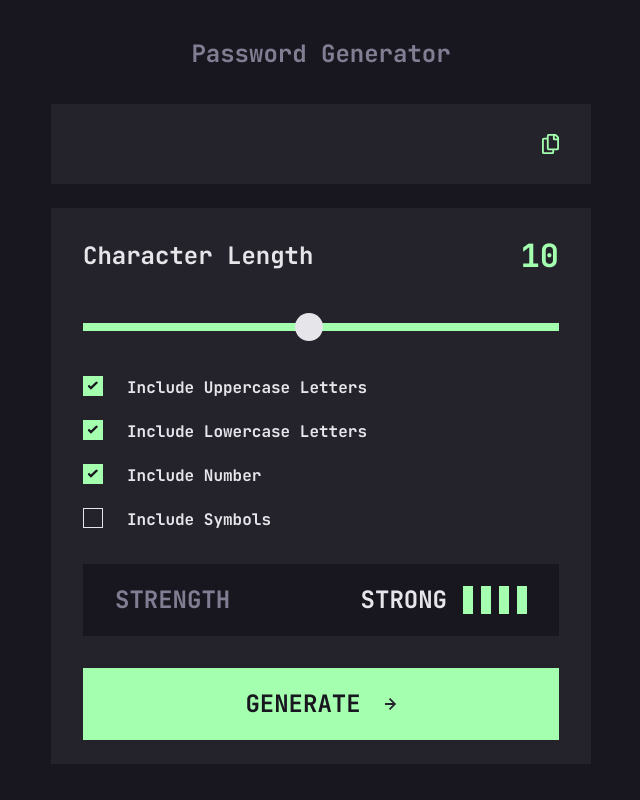
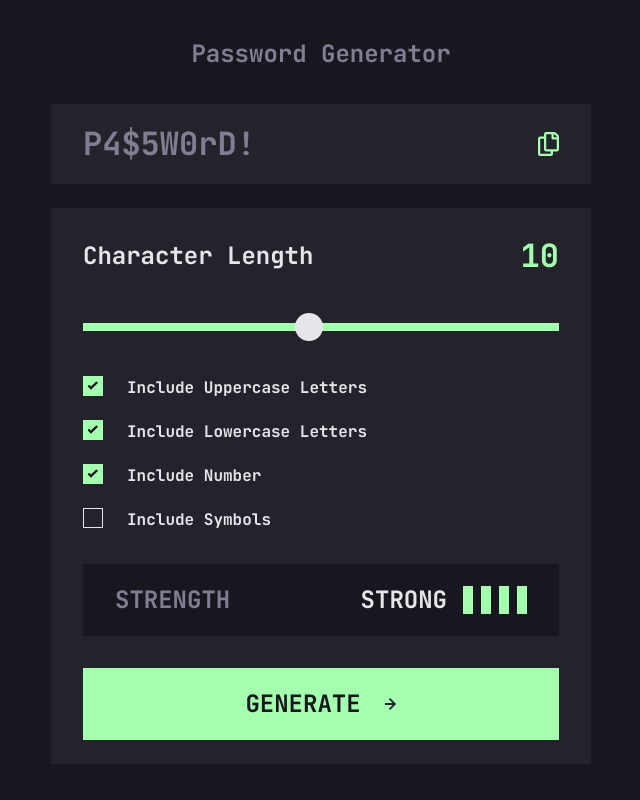
Before and after one commit to lukacsja/password-generator-app, a Next.js app: page / in a window 1280 px wide. Shown: the whole page, without its empty margins (319-959 px from the left). Built offline with nearby package versions, Linux system fonts and the light colour scheme.

Commit message:
.svg icons moved to their own component for styling purpose

```diff
--- /dev/null
+++ b/components/icons/arrow-right-icon.tsx
@@ -0,0 +1,19 @@
+import React from 'react';
+
+interface ArrowRightProps {
+  color: string;
+}
+
+const ArrowRight: React.FC<ArrowRightProps> = ({ color }) => {
+  return (
+    <svg width='12' height='12' xmlns='http://www.w3.org/2000/svg'>
+      <path
+        fill={color}
+        d='m5.106 12 6-6-6-6-1.265 1.265 3.841 3.84H.001v1.79h7.681l-3.841 3.84z'
+        className='group-hover:fill-green-theme'
+      />
+    </svg>
+  );
+};
+
+export default ArrowRight;
--- /dev/null
+++ b/components/icons/copy-icon.tsx
@@ -0,0 +1,19 @@
+import React from 'react';
+
+interface CopyIconProps {
+  color: string;
+}
+
+const CopyIcon: React.FC<CopyIconProps> = ({ color }) => {
+  return (
+    <svg width='21' height='24' xmlns='http://www.w3.org/2000/svg'>
+      <path
+        d='M20.341 3.091 17.909.659A2.25 2.25 0 0 0 16.319 0H8.25A2.25 2.25 0 0 0 6 2.25V4.5H2.25A2.25 2.25 0 0 0 0 6.75v15A2.25 2.25 0 0 0 2.25 24h10.5A2.25 2.25 0 0 0 15 21.75V19.5h3.75A2.25 2.25 0 0 0 21 17.25V4.682a2.25 2.25 0 0 0-.659-1.591ZM12.469 21.75H2.53a.281.281 0 0 1-.281-.281V7.03a.281.281 0 0 1 .281-.281H6v10.5a2.25 2.25 0 0 0 2.25 2.25h4.5v1.969a.282.282 0 0 1-.281.281Zm6-4.5H8.53a.281.281 0 0 1-.281-.281V2.53a.281.281 0 0 1 .281-.281H13.5v4.125c0 .621.504 1.125 1.125 1.125h4.125v9.469a.282.282 0 0 1-.281.281Zm.281-12h-3v-3h.451c.075 0 .147.03.2.082L18.667 4.6a.283.283 0 0 1 .082.199v.451Z'
+        fill='#A4FFAF'
+        className='group-hover:fill-gray-light'
+      />
+    </svg>
+  );
+};
+
+export default CopyIcon;
--- a/components/password-generator.tsx
+++ b/components/password-generator.tsx
@@ -4,10 +4,13 @@ import React, { useEffect, useState } from 'react';
 import Image from 'next/image';
 import { includeOptions } from '@/lib/data';
 import { CharacterType, PasswordStrength } from '@/lib/types';
+import ArrowRight from './icons/arrow-right-icon';
+import CopyIcon from './icons/copy-icon';
 
 const PasswordGenerator = () => {
   const [passwordLength, setPasswordLength] = useState<number>(10);
-  const [generatedPassword, setGeneratedPassword] = useState<string>('');
+  const [generatedPassword, setGeneratedPassword] =
+    useState<string>('P4$5W0rD!');
   const [charTypesToUse, setCharTypesToUse] = useState<CharacterType[]>([
     'uppercase',
     'lowercase',
@@ -167,20 +170,23 @@ const PasswordGenerator = () => {
       </h1>
       <div className='flex w-full flex-col gap-4 text-[24px] font-bold text-gray-light md:gap-6 md:text-[32px]'>
         <div className='flex h-[64px] items-center justify-between bg-gray-dark p-4 md:h-[80px] md:px-8 md:py-5'>
-          <h2 className='text-[24px] md:text-[32px]'>{generatedPassword}</h2>
+          <h2
+            className={`text-[24px] md:text-[32px] ${
+              generatedPassword === 'P4$5W0rD!'
+                ? 'text-gray-medium'
+                : 'text-gray-light'
+            }`}
+          >
+            {generatedPassword}
+          </h2>
           <div className='flex items-center gap-4'>
             {isPasswordCopied && (
               <div className='text-[16px] uppercase text-green-theme'>
                 copied
               </div>
             )}
-            <button onClick={copyToClipboard}>
-              <Image
-                src='/icons/icon-copy.svg'
-                width={17.5}
-                height={20}
-                alt='copy to clipboard'
-              />
+            <button onClick={copyToClipboard} className='group'>
+              <CopyIcon color='#a4ffaf' />
             </button>
           </div>
         </div>
@@ -249,7 +255,7 @@ const PasswordGenerator = () => {
             </div>
           </div>
           <button
-            className='flex h-14 items-center justify-center gap-4 bg-green-theme text-[16px] uppercase text-gray-darkest transition-all duration-300 hover:border hover:border-green-theme hover:bg-gray-darkest hover:text-green-theme disabled:cursor-not-allowed md:h-[72px] md:gap-6 md:text-[24px]'
+            className='group flex h-14 items-center justify-center gap-4 bg-green-theme text-[16px] uppercase text-gray-darkest transition-all duration-300 hover:border hover:border-green-theme hover:bg-gray-darkest hover:text-green-theme disabled:cursor-not-allowed md:h-[72px] md:gap-6 md:text-[24px]'
             disabled={
               passwordStrength === PasswordStrength.TooWeak ||
               charTypesToUse.length === 0
@@ -257,12 +263,7 @@ const PasswordGenerator = () => {
             onClick={() => generatePassword()}
           >
             <span>generate</span>
-            <Image
-              src='/icons/icon-arrow-right.svg'
-              alt='generate password'
-              width={12}
-              height={12}
-            />
+            <ArrowRight color='#24232C' />
           </button>
         </div>
       </div>
```
Also changed, not shown: public/icons/icon-arrow-right.svg (deleted), public/icons/icon-copy.svg (deleted).
